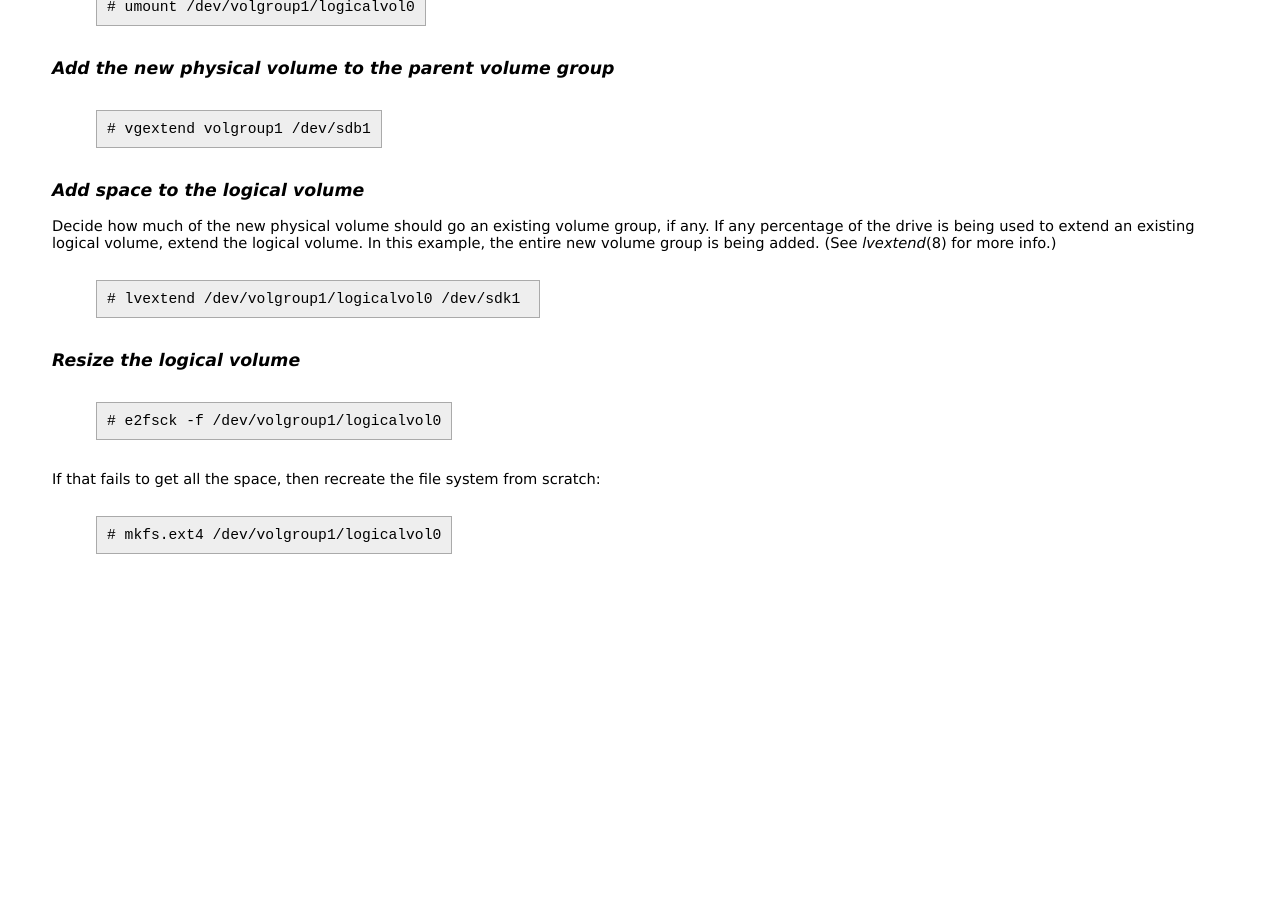
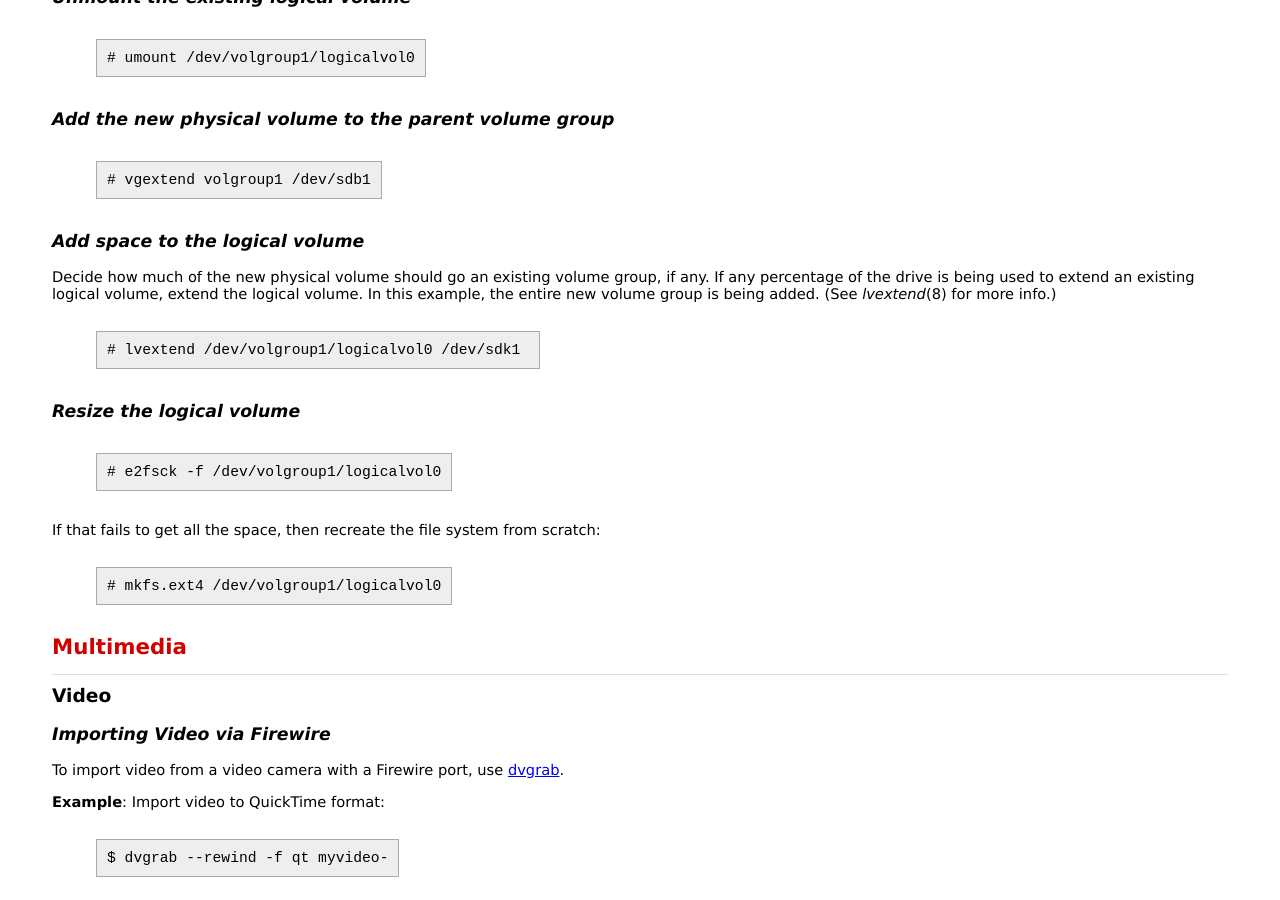
Before and after one commit to bmc/cheat-sheets, a Jekyll site: the page built from linux.md, in a window 1280 px wide and 900 px high, scrolled down 2050 px. Built offline with Jekyll 4.4.1, drawn with Linux system fonts in a browser that asks for light colours; before the commit the page ends 2627 px from its top, so only the background shows below that; some of the changed text lies outside the part shown.

Commit message:
Added note about dvgrab

```diff
--- a/linux.md
+++ b/linux.md
@@ -104,3 +104,16 @@ If that fails to get all the space, then recreate the file system from
 scratch:
 
     # mkfs.ext4 /dev/volgroup1/logicalvol0
+
+# Multimedia
+
+## Video
+
+### Importing Video via Firewire
+
+To import video from a video camera with a Firewire port, use
+[dvgrab](http://www.kinodv.org/).
+
+**Example**: Import video to QuickTime format:
+
+    $ dvgrab --rewind -f qt myvideo-
```
